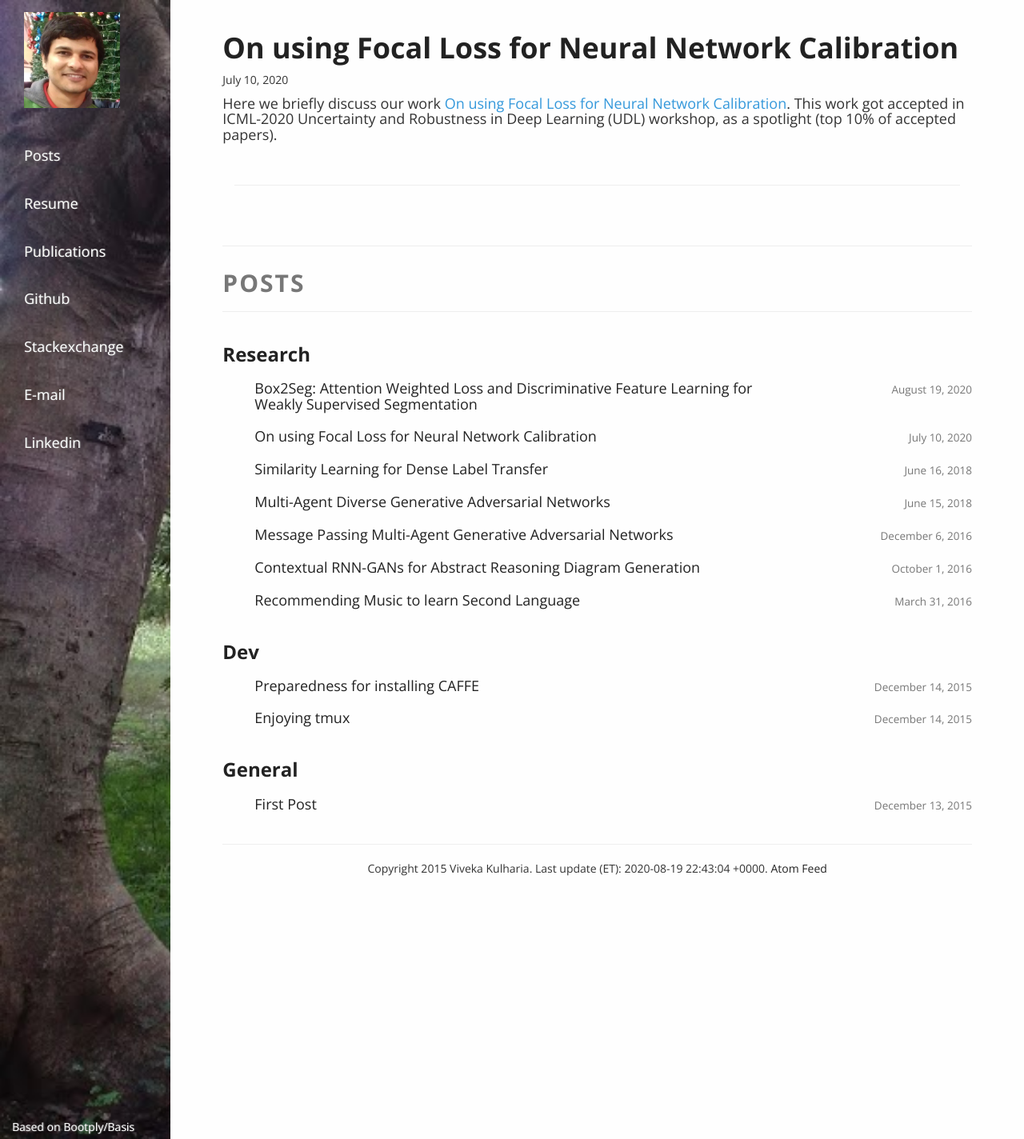
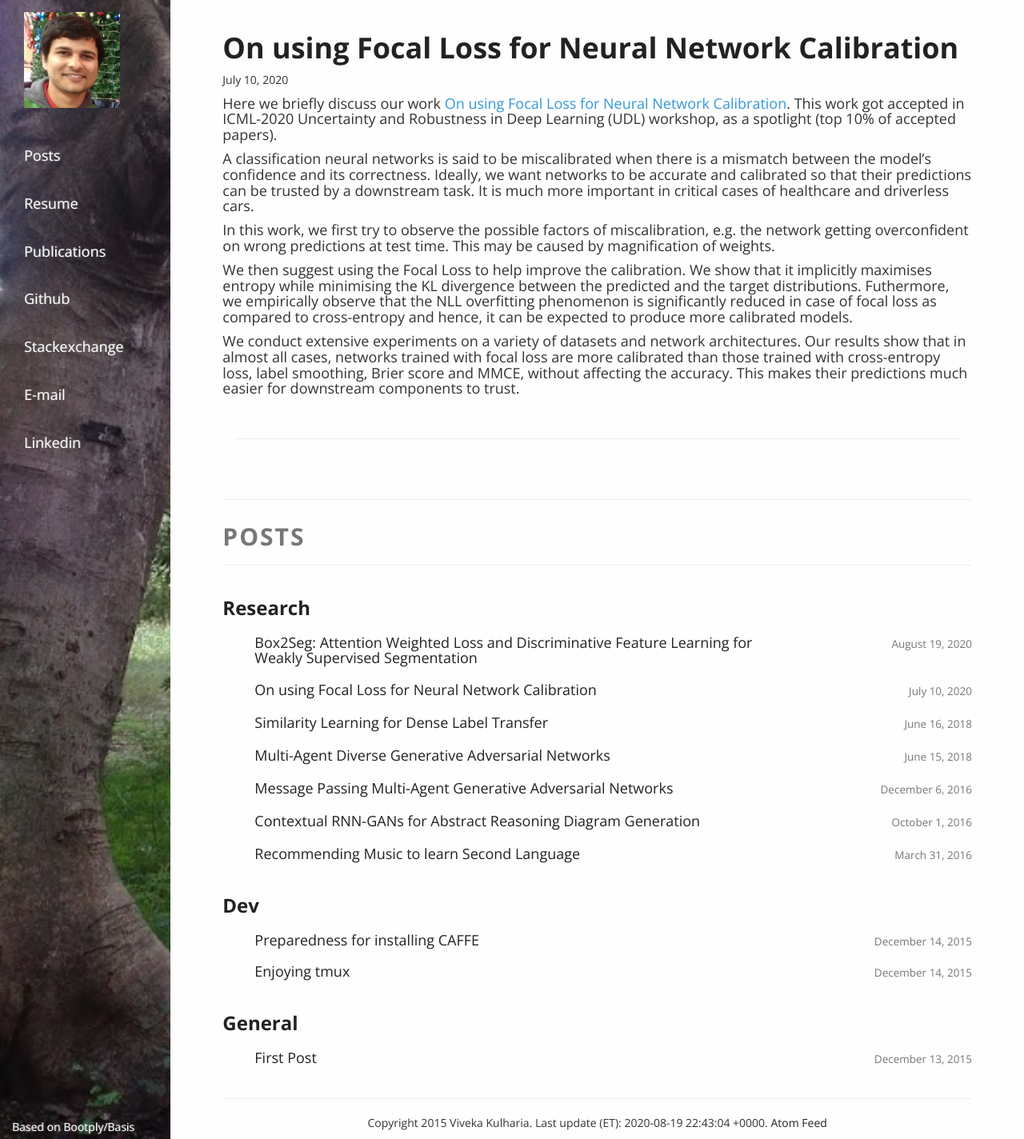
Before and after one commit to vivkul/vivkul.github.io, a Jekyll site: the page built from _posts/2020-07-10-FocalCalibration.md, in a window 1280 px wide. Shown: the whole page at 80% size. Built offline with Jekyll 4.4.1, drawn with Linux system fonts in a browser that asks for light colours; nearby versions of some CDN libraries.

Commit message:
Update 2020-07-10-FocalCalibration.md

```diff
--- a/_posts/2020-07-10-FocalCalibration.md
+++ b/_posts/2020-07-10-FocalCalibration.md
@@ -6,3 +6,11 @@ category: Research
 ---
 
 #### Here we briefly discuss our work [<font color="#3498DB">On using Focal Loss for Neural Network Calibration</font>](http://www.robots.ox.ac.uk/~tvg/publications/2020/Calibration_Focal_Loss_ICML_UDL.pdf){:target="_blank"}. This work got accepted in ICML-2020 Uncertainty and Robustness in Deep Learning (UDL) workshop, as a spotlight (top 10% of accepted papers).
+
+#### A classification neural networks is said to be miscalibrated when there is a mismatch between the model's confidence and its correctness. Ideally, we want networks to be accurate and calibrated so that their predictions can be trusted by a downstream task. It is much more important in critical cases of healthcare and driverless cars.
+
+#### In this work, we first try to observe the possible factors of miscalibration, e.g. the network getting overconfident on wrong predictions at test time. This may be caused by magnification of weights.
+
+#### We then suggest using the Focal Loss to help improve the calibration. We show that it implicitly maximises entropy while minimising the KL divergence between the predicted and the target distributions.  Futhermore, we empirically observe that the NLL overfitting phenomenon is significantly reduced in case of focal loss as compared to cross-entropy and hence, it can be expected to produce more calibrated models.
+
+#### We conduct extensive experiments on a variety of datasets and network architectures. Our results show that in almost all cases, networks trained with focal loss are more calibrated than those trained with cross-entropy loss, label smoothing, Brier score and MMCE, without affecting the accuracy. This makes their predictions much easier for downstream components to trust.
```
